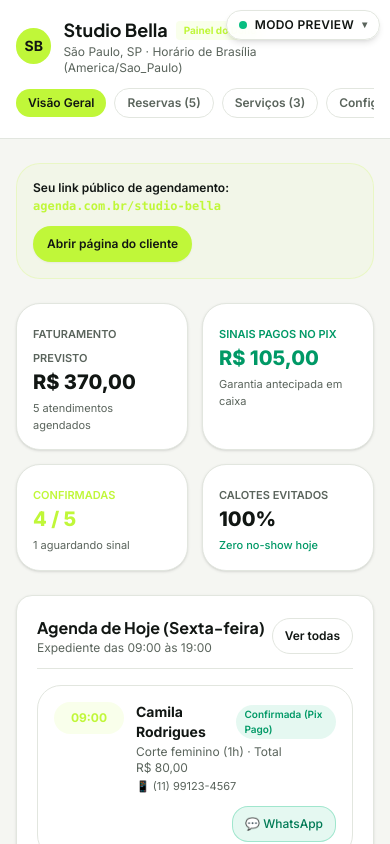
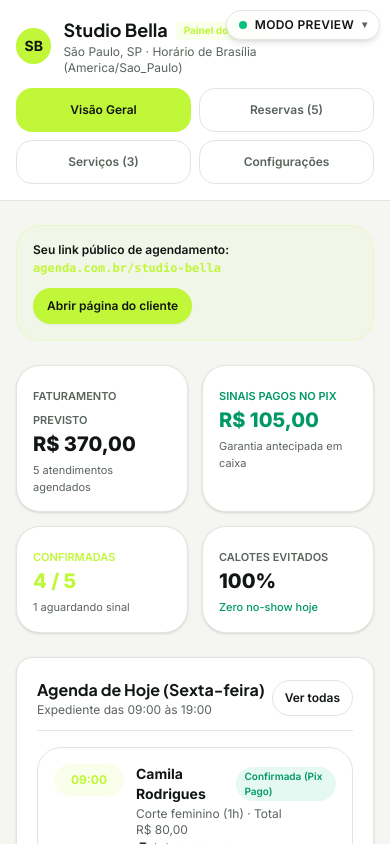
Before and after one commit to pixhora/agendaPIX, a Next.js app: page /preview/dashboard in a window 390 px wide. Shown: the top 844 px of the page. Built offline with nearby package versions, Linux system fonts and the light colour scheme.

Commit message:
fix(ui): responsive 2-column nav for mobile preview dashboard
- Replaces overflow-x-auto nav with grid grid-cols-2 on mobile (sm:flex)
- Links min-h-11 centered for touch accessibility (44px)
- Prevents horizontal truncation of Configurações tab on 375px screens
- Coordinated with T2 as requested

```diff
--- a/app/preview/dashboard/page.tsx
+++ b/app/preview/dashboard/page.tsx
@@ -40,28 +40,28 @@ export default function PreviewDashboardPage() {
             </div>
           </div>
 
-          <nav className="flex items-center gap-2 text-xs font-semibold overflow-x-auto pb-1 sm:pb-0" aria-label="Navegação do painel">
+          <nav className="grid grid-cols-2 gap-2 text-xs font-semibold sm:flex sm:items-center" aria-label="Navegação do painel">
             <Link
               href="/preview/dashboard"
-              className="rounded-lg bg-primary text-primary-foreground px-3 py-1.5 shrink-0"
+              className="flex min-h-11 items-center justify-center rounded-lg bg-primary text-primary-foreground px-3 py-1.5 sm:min-h-0 sm:shrink-0"
             >
               Visão Geral
             </Link>
             <Link
               href="/preview/reservas"
-              className="rounded-lg border border-border bg-surface px-3 py-1.5 text-muted-foreground hover:text-foreground shrink-0"
+              className="flex min-h-11 items-center justify-center rounded-lg border border-border bg-surface px-3 py-1.5 text-muted-foreground hover:text-foreground sm:min-h-0 sm:shrink-0"
             >
               Reservas ({MOCK_BOOKINGS.length})
             </Link>
             <Link
               href="/preview/servicos"
-              className="rounded-lg border border-border bg-surface px-3 py-1.5 text-muted-foreground hover:text-foreground shrink-0"
+              className="flex min-h-11 items-center justify-center rounded-lg border border-border bg-surface px-3 py-1.5 text-muted-foreground hover:text-foreground sm:min-h-0 sm:shrink-0"
             >
               Serviços ({MOCK_SERVICES.length})
             </Link>
             <Link
               href="/preview/configuracoes"
-              className="rounded-lg border border-border bg-surface px-3 py-1.5 text-muted-foreground hover:text-foreground shrink-0"
+              className="flex min-h-11 items-center justify-center rounded-lg border border-border bg-surface px-3 py-1.5 text-muted-foreground hover:text-foreground sm:min-h-0 sm:shrink-0"
             >
               Configurações
             </Link>
```
